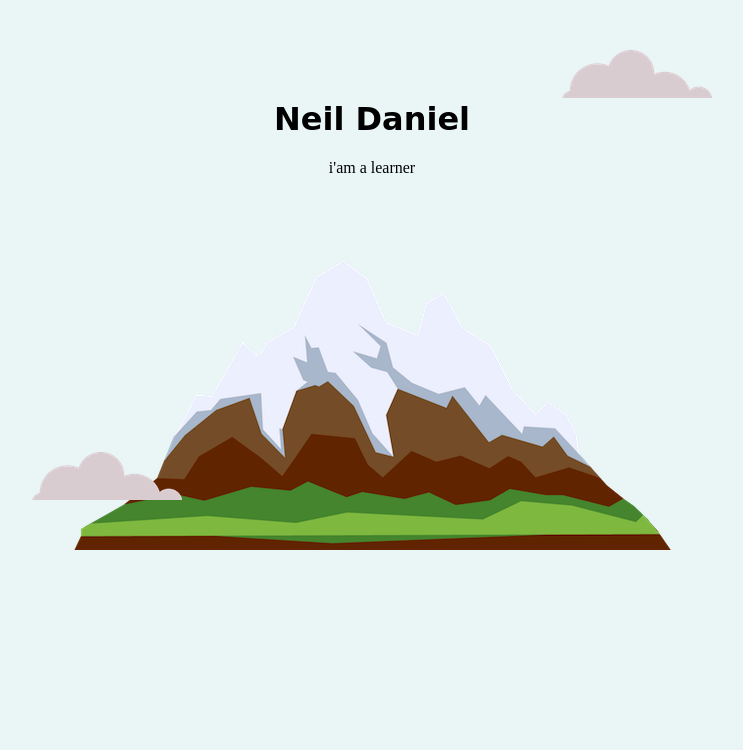
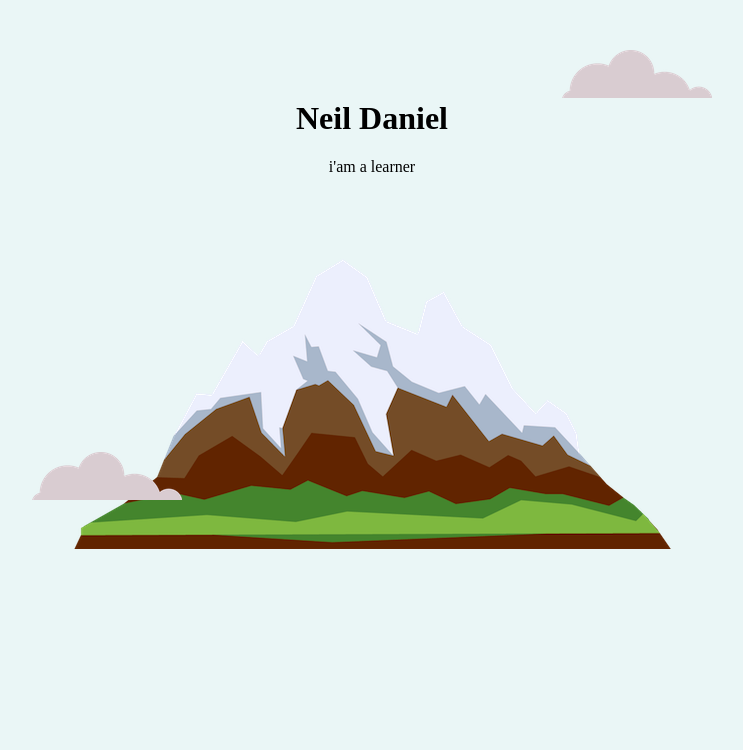
Before and after one commit to neildaniel123/cv, a plain HTML site: page css/index.html in a window 1280 px wide. Shown: the top 750 px of the page, without its empty margins (268-1011 px from the left). Drawn offline with Linux system fonts and the light colour scheme.

Commit message:
Update styles.css

```diff
--- a/css/css/styles.css
+++ b/css/css/styles.css
@@ -6,7 +6,7 @@ body {
 
 h1 {
   margin-top: 0 ;
-  font-family: 'Almendra SC', cursive;
+  font-family: 'merrriweather', serif;
 
   }
 
```
